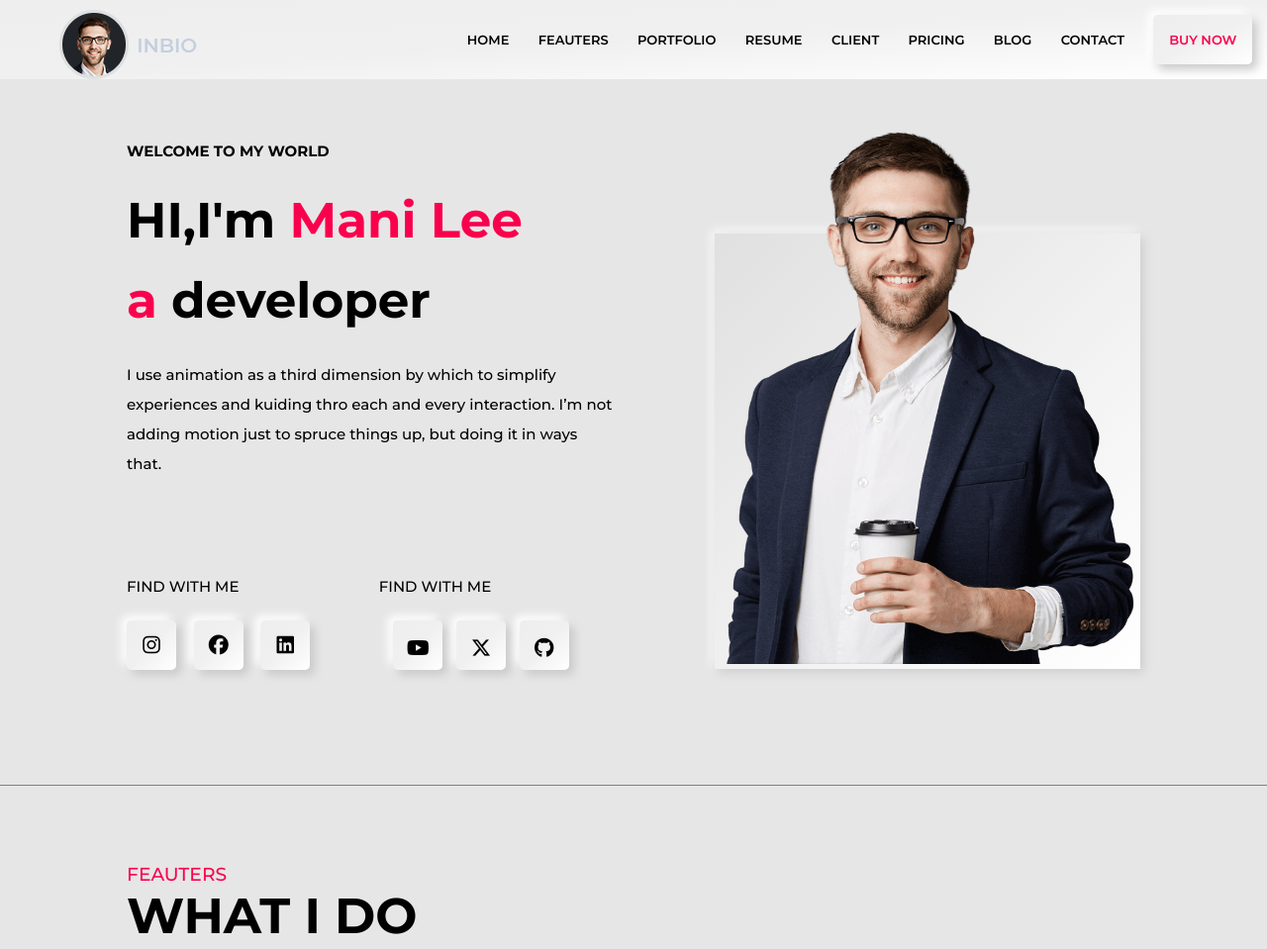
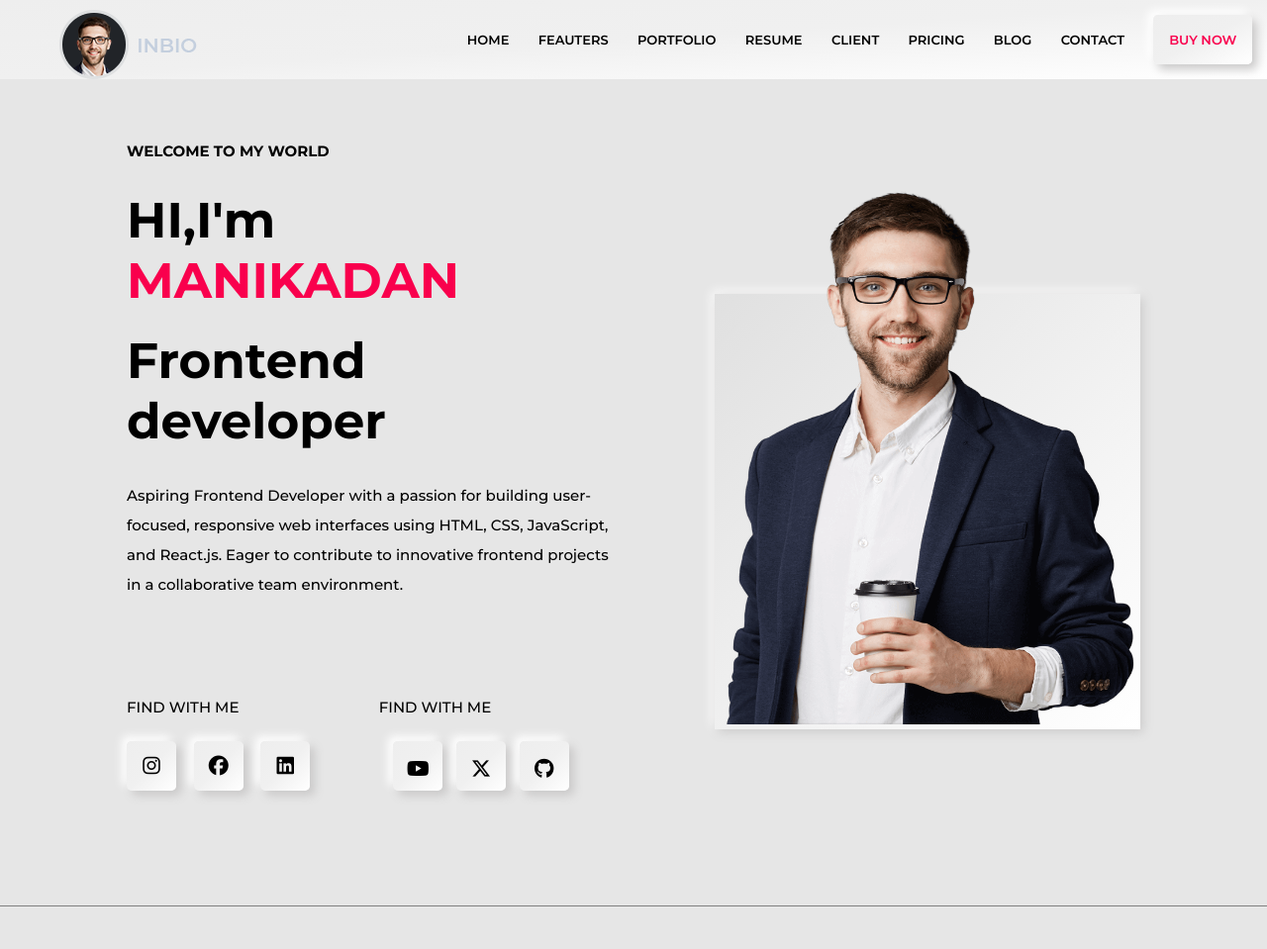
Before and after one commit to Mani-0-0-7/MyPortfolio, a plain HTML site: page index.html in a window 1280 px wide. Shown: the top 959 px of the page at 99% size. Drawn offline with nearby package versions, Linux system fonts and the light colour scheme.

Commit message:
Name change

```diff
--- a/index.html
+++ b/index.html
@@ -86,12 +86,10 @@
         <div class="left">
           <div class="edit">
             <h2 class="animate__animated animate__tada">WELCOME TO MY WORLD</h2>
-            <h1>HI,I'm <span>Mani Lee</span></h1>
-            <h3><span>a </span>developer</h3>
+            <h1>HI,I'm <span>MANIKADAN</span></h1>
+            <h3> Frontend developer</h3>
             <p>
-              I use animation as a third dimension by which to simplify
-              experiences and kuiding thro each and every interaction. I’m not
-              adding motion just to spruce things up, but doing it in ways that.
+              Aspiring Frontend Developer with a passion for building user-focused, responsive web interfaces using HTML, CSS, JavaScript, and React.js. Eager to contribute to innovative frontend projects in a collaborative team environment.
             </p>
             <p></p>
           </div>
```
